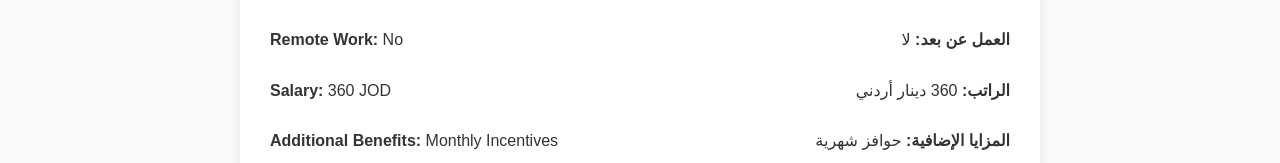
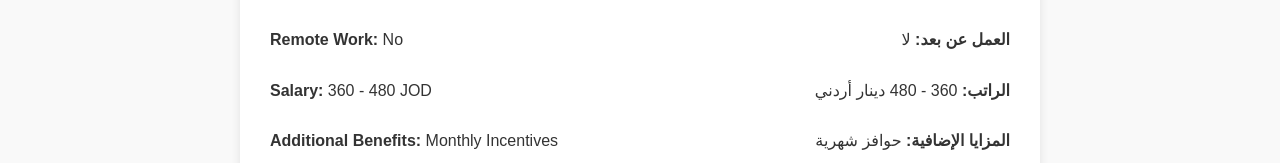
Before and after one commit to DrJadUrologyClinic/DrJadUrologyClinic.github.io, a plain HTML site: page Jobs/job_vacancy_Social_Media_Specialist/index.html in a window 1280 px wide. Shown: the part 763-926 px from the top of the page. Drawn offline with Linux system fonts and the light colour scheme; files whose address does not match are found by name.

Commit message:
Update index.html

```diff
--- a/Jobs/job_vacancy_Social_Media_Specialist/index.html
+++ b/Jobs/job_vacancy_Social_Media_Specialist/index.html
@@ -47,7 +47,7 @@
             <p><strong>أيام العمل:</strong> 6</p>
             <p><strong>ساعات العمل:</strong> ساعات عمل ثابتة</p>
             <p><strong>العمل عن بعد:</strong> لا</p>
-            <p><strong>  الراتب: </strong> 360 دينار أردني </p>
+            <p><strong>  الراتب: </strong> 360 - 480 دينار أردني </p>
             <p><strong>المزايا الإضافية:</strong> حوافز شهرية </p>
             <p><strong>الجنسية:</strong> لا يهم</p>
             <p><strong>الموقع:</strong> <a href="../../location/index.html" target="_blank"> جبل عمان - الدوار الثالث - مجمع فرح الطبي - مستشفى فرح الشامل - الطابق الأول - عيادة رقم 108 </a> </p>
@@ -61,7 +61,7 @@
             <p><strong>Working Days:</strong> 6</p>
             <p><strong>Working Hours:</strong> Fixed Working Hours</p>
             <p><strong>Remote Work:</strong> No</p>
-            <p><strong>Salary:</strong> 360 JOD </p>
+            <p><strong>Salary:</strong> 360 - 480 JOD </p>
             <p><strong>Additional Benefits:</strong> Monthly Incentives </p>
             <p><strong>Nationality:</strong> Doesn't Matter</p>
             <p><strong>Location:</strong><a href="../../location/index.html" target="_blank">  Click Here  </a> </p>
```
